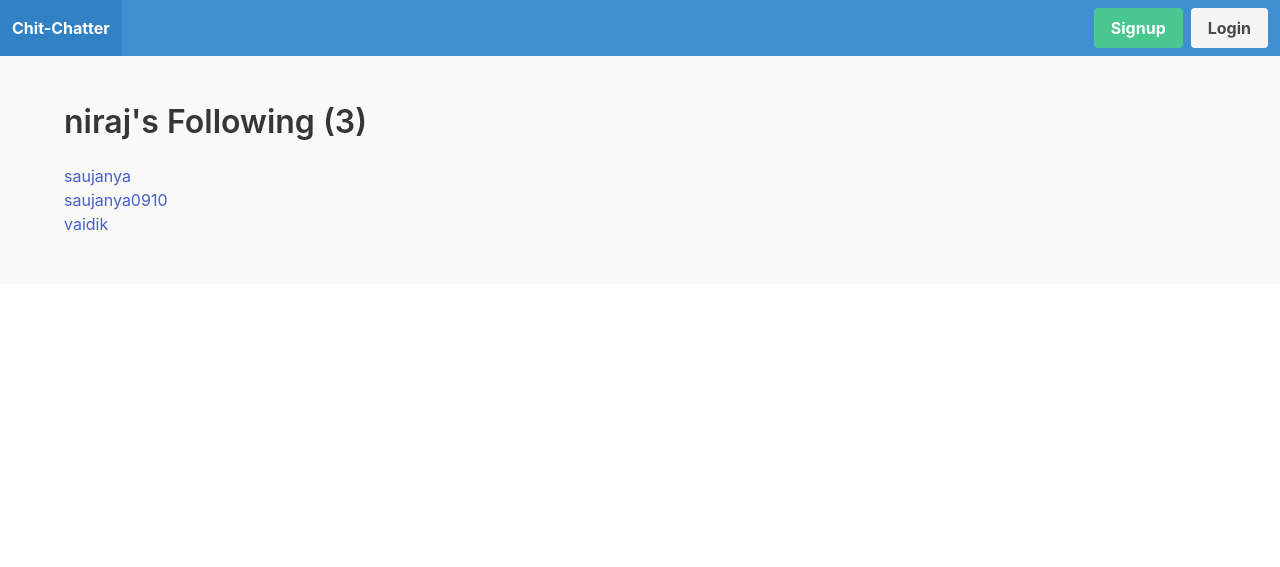
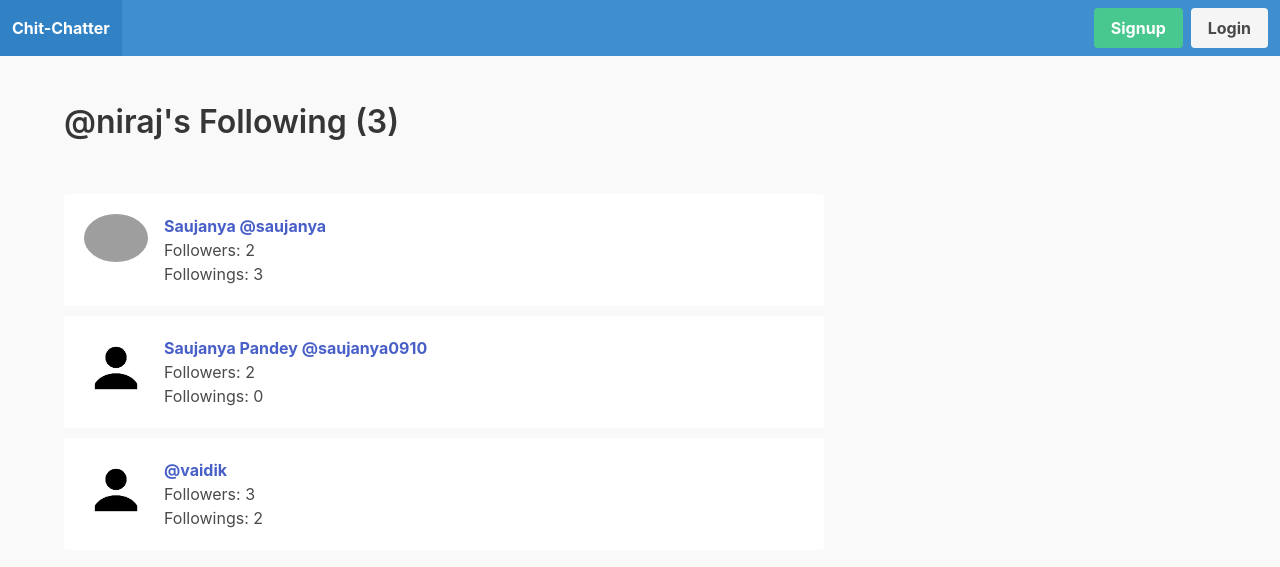
Before and after one commit to Saujanya0910/twitter-clone, a Django app: a page that uses apps/core/templates/core/base.html in a window 1280 px wide. Shown: the top 567 px of the page. Run offline with Django 3.2, Linux system fonts and the light colour scheme; data comes from the database, SQL or seed files in the repository; both versions use the stored data as it was after the commit; parts of the project's set-up code (start-up, migrations or seed data) failed here and were passed over; grey boxes are pictures that could not be loaded.

Commit message:
FE refining

```diff
--- a/apps/conversation/templates/conversations/conversation.html
+++ b/apps/conversation/templates/conversations/conversation.html
@@ -15,7 +15,7 @@
                     <figure class="media-left">
                       <p class="image is-64x64">
                         {% if message.created_by.user_profile.avatar %}
-                          <img src="{{ message.created_by.user_profile.avatar.url }}">
+                          <img src="{{ message.created_by.user_profile.avatar.url }}" style="border-radius: 50%;">
                         {% endif %}
                       </p>
                     </figure>
@@ -53,14 +53,14 @@
               <article class="media">
                 <figure class="media-left">
                   <p class="image is-64x64">
-                    <img :src="message.avatar">
+                    <img :src="message.avatar" style="border-radius: 50%;">
                   </p>
                 </figure>
 
                 <div class="media-content">
                   <div class="content">
                     <p>
-                      <strong>[[ message.author ]]</strong>
+                      <strong>@[[ message.author ]]</strong>
                       <small>[[ message.created_at ]]</small>
                       <br>
                       [[ message.content ]]
--- a/apps/core/templates/core/base.html
+++ b/apps/core/templates/core/base.html
@@ -41,7 +41,7 @@
             <div class="field has-addons">
               {% if request.user.is_authenticated %}
                 <div class="control">
-                  <input type="text" class="input" placeholder="Search" name="query">
+                  <input type="text" class="input" placeholder="Search" name="query" required>
                 </div>
                 <div class="control">
                   <button class="button is-success">
--- a/apps/core/templates/core/frontpage.html
+++ b/apps/core/templates/core/frontpage.html
@@ -13,7 +13,7 @@
       </div>
 
       <div style="display: flex; place-content: center;">
-        <img src="https://www.seekpng.com/png/detail/231-2316984_generic-social-media-icon.png" alt="Generic Social Media Icon@seekpng.com">
+        <img src="https://tw-clone-files.s3.ap-south-1.amazonaws.com/static/images/frontpage.png">
       </div>
     </div>
   {% endblock %}
--- a/apps/feed/templates/feed/search.html
+++ b/apps/feed/templates/feed/search.html
@@ -44,7 +44,7 @@
 
             <!-- if tweets available, loop and display -->
             {% if tweets %}
-              <strong>Tweets:</strong>
+              <p class="title is-3">Tweets:</p>
 
               <div class="wrapper-tweets">
                 {% for tweet in tweets %}
@@ -64,7 +64,7 @@
                             <strong>
                               <!-- click to visit profile -->
                               <a href="{% url 'user_profile' tweet.created_by.username %}">
-                                {{ tweet.created_by.username }}
+                                @{{ tweet.created_by.username }}
                               </a>
                             </strong>
 
@@ -94,7 +94,7 @@
 
             <!-- if authors available, loop and display -->
             {% if authors %}
-              <strong>Users:</strong>
+              <p class="title is-3">Users:</p>
 
               <div class="wrapper-tweets">
                 {% for author in authors %}
--- a/apps/user_profile/templates/user_profile/edit_profile.html
+++ b/apps/user_profile/templates/user_profile/edit_profile.html
@@ -10,7 +10,7 @@
 
           {% if user.user_profile.avatar %}
             <figure class="image is-128x128">
-              <img src="{{ user.user_profile.avatar.url }}" alt="">
+              <img src="{{ user.user_profile.avatar.url }}" style="border-radius: 50%;" alt="">
             </figure>
           {% endif %}
 
--- a/apps/user_profile/templates/user_profile/following.html
+++ b/apps/user_profile/templates/user_profile/following.html
@@ -7,33 +7,59 @@
       <div class="columns">
         <div class="column is-12">
           <h1 class="title">
-            {{ user.username }}'s Following ({{ user.user_profile.follows.count }})
+            {{ user.first_name }} {{ user.last_name }} @{{ user.username }}'s Following ({{ user.user_profile.follows.count }})
           </h1>
         </div>
       </div>
 
       <div class="columns">
         <div class="column is-8">
+          <div class="wrapper-tweets">
             {% for following in user.user_profile.follows.all %}
-            <p class="name">
+              <div class="tweet">
+                <article class="media">
+                  <figure class="media-left">
+                    <p class="image is-64x64">
+                      {% if following.user.user_profile.avatar %}
+                        <img src="{{ following.user.user_profile.avatar.url }}" style="border-radius: 50%;">
+                      {% endif %}
+                    </p>
+                  </figure>
+
+                  <div class="media-content">
+                    <div class="content">
+                      <p>
+                        <strong>
+                          <!-- click to visit profile -->
                           <a href="{% url 'user_profile' following.user.username %}">
-                {{ following.user.username }}
+                            {{ following.user.first_name }} {{ following.user.last_name }} @{{ following.user.username }}
                           </a>
+                        </strong>
+
+                        <br>
+                        Followers: {{ following.user.user_profile.followed_by.count }}
+                        <br>
+                        Followings: {{ following.user.user_profile.follows.count }}
                       </p>
+                    </div>
+                  </div>
+                </article>
+              </div>
             {% empty %}
             <!-- if no records found -->
               {% if request.user == user %}
-            <!-- if viewing current user's followings -->
+              <!-- if viewing current user's followers -->
                 <p>
-                You have not followed any user/page :(
+                  Sorry, you don't have any followers :(
                 </p>
               {% else %}
                 <p>
-                {{ user.username }} is not following anybody!
+                  {{ user.username }} has no followers!
                 </p>
               {% endif %}
             {% endfor %}
           </div>
         </div>
       </div>
+    </div>
   {% endblock %}
--- a/apps/user_profile/templates/user_profile/user_profile.html
+++ b/apps/user_profile/templates/user_profile/user_profile.html
@@ -69,7 +69,7 @@
                     <div class="content">
                       <p>
                         <strong>
-                          {{ tweet.created_by.username }}
+                          @{{ tweet.created_by.username }}
                         </strong>
                         <small>
                           {{ tweet.created_at|naturaltime }}
--- a/twitter_clone/settings.py
+++ b/twitter_clone/settings.py
@@ -166,5 +166,6 @@ STATIC_URL = 'https://%s/%s/' % (AWS_S3_CUSTOM_DOMAIN, AWS_LOCATION)
 
 DEFAULT_FILE_STORAGE = 'twitter_clone.storages.MediaStore'
 
+print(STATIC_URL)
 # MEDIA_URL = '/media/'
 # MEDIA_ROOT = BASE_DIR / 'media'
```
Also changed, not shown: apps/conversation/templates/conversations/conversations.html (+23 -1 lines), apps/feed/templates/feed/feed.html (+12 -10 lines), apps/user_profile/templates/user_profile/followers.html (+29 -3 lines), README.md, db.sqlite3. Lines whose indentation alone changed are shown as unchanged.
